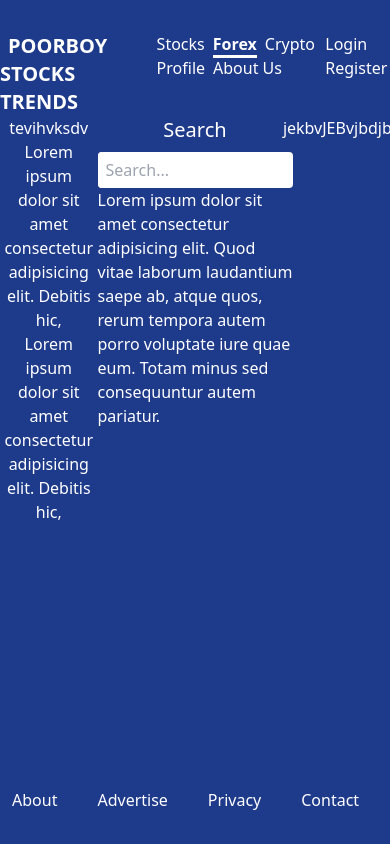
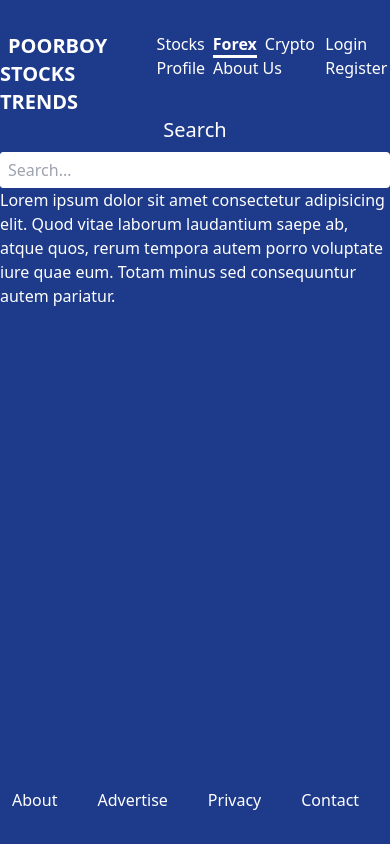
Before and after one commit to codeddave/poorboystockstrends, a React (Create React App) app: page /forex in a window 390 px wide. Built offline with nearby package versions, Linux system fonts and the light colour scheme.

Commit message:
updated MainAppLayout Component styling

```diff
--- a/src/components/MainAppLayout/index.tsx
+++ b/src/components/MainAppLayout/index.tsx
@@ -4,8 +4,8 @@ import { FC } from "react";
 //max-h-screen overflow-y-scroll
 const MainLayOut: FC = ({ children }) => {
   return (
-    <section className="grid grid-cols-4 flex-grow t-10 md:pt-20 ">
-      <div className=" flex flex-col items-center px-2  text-center  ">
+    <section className="grid md:grid-cols-4 flex-grow t-10 md:pt-20 ">
+      <div className=" hidden md:flex flex-col items-center px-2  text-center  ">
         <p>tevihvksdv</p>
         <p>
           Lorem ipsum dolor sit amet consectetur adipisicing elit. Debitis hic,
@@ -15,9 +15,9 @@ const MainLayOut: FC = ({ children }) => {
         </p>
       </div>
 
-      <div className=" col-span-2">{children}</div>
+      <div className=" md:col-span-2">{children}</div>
 
-      <div className="flex flex-col items-center px-4">
+      <div className="hidden md:flex flex-col items-center px-4">
         <p>jekbvJEBvjbdjbv</p>
       </div>
     </section>
```
